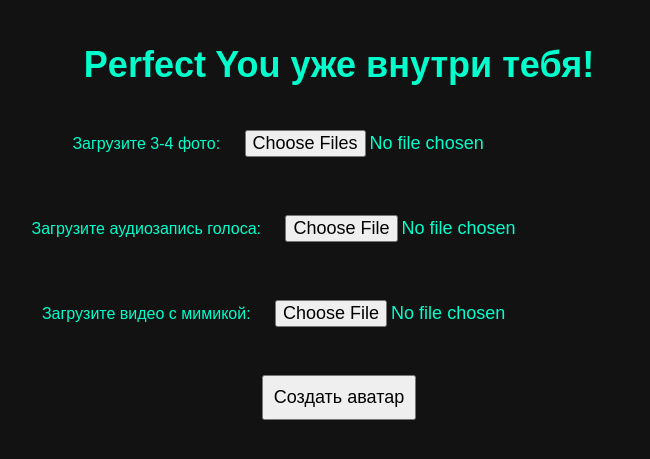
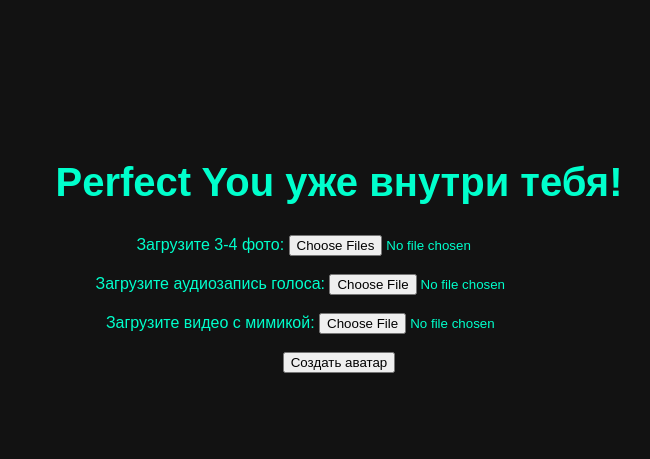
Before and after one commit to avatarperfect/Avatarperfect, a Flask app: page / in a window 1280 px wide. Shown: the top 459 px of the page, without its empty margins (301-951 px from the left). Run offline with Flask 2, Linux system fonts and the light colour scheme.

Commit message:
Add files via upload

```diff
--- a/static/css/style.css
+++ b/static/css/style.css
@@ -4,20 +4,13 @@ body {
     background-color: #121212;
     color: #00ffcc;
     text-align: center;
-    margin: 0;
-    padding: 20px;
 }
 
 h1 {
-    font-size: 36px;
+    font-size: 2.5em;
+    margin-top: 20vh;
 }
 
 form {
-    margin-top: 20px;
+    margin-top: 30px;
 }
-
-input, button {
-    font-size: 18px;
-    padding: 10px;
-    margin: 10px;
-}
```
